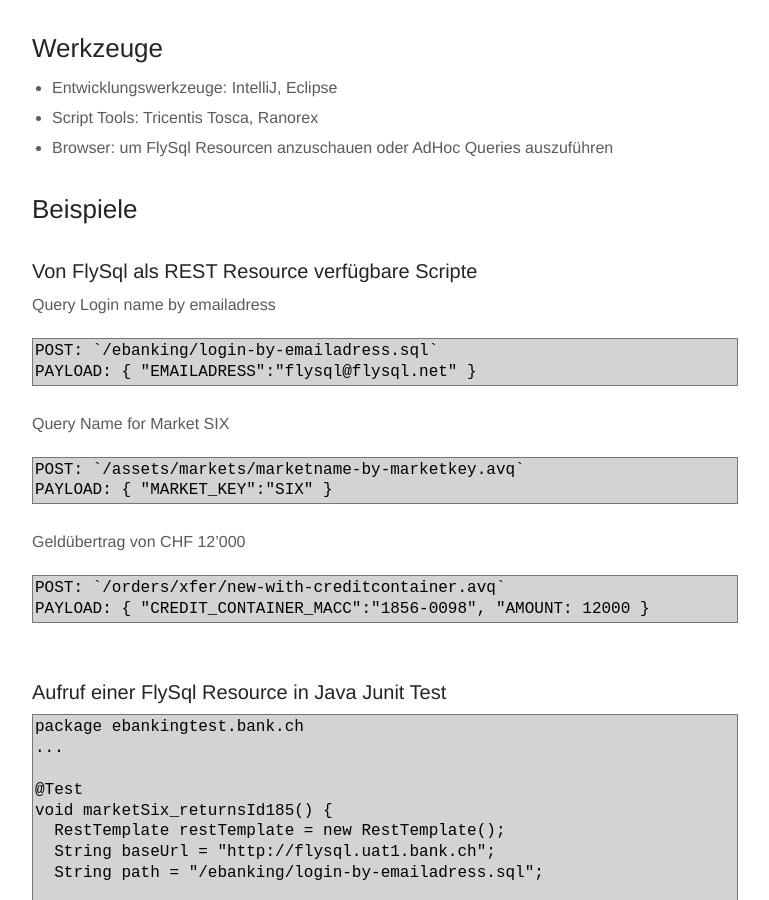
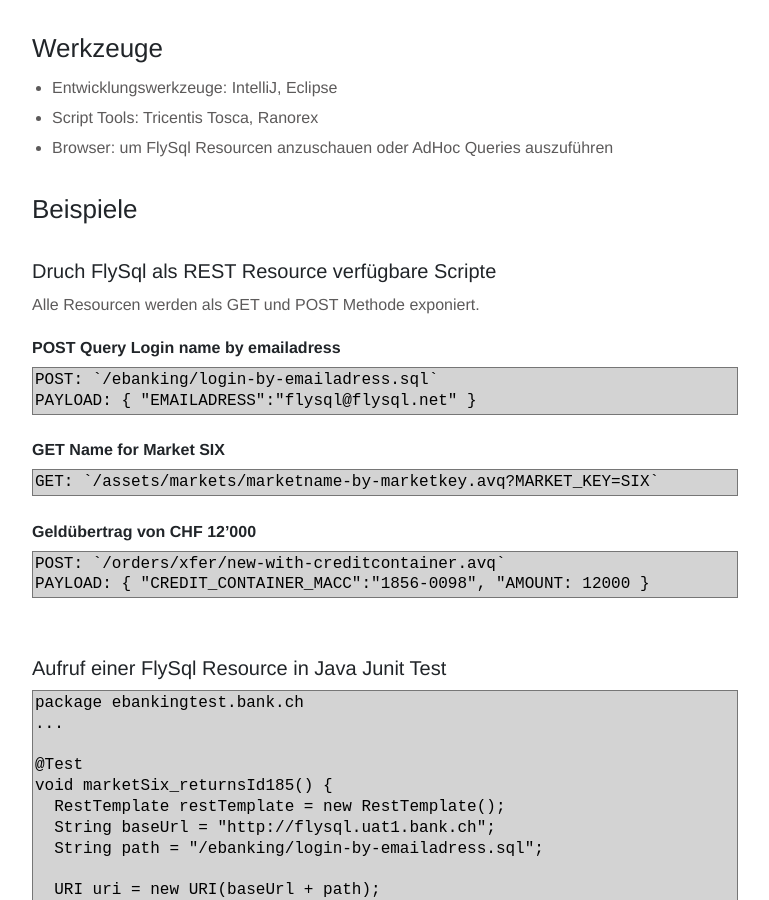
Before and after one commit to flysql/flysql.github.io, a Jekyll site: the page built from _services/testautomatisation.md, in a window 1280 px wide and 900 px high, scrolled down 633 px. Shown: the whole window, without its empty margins (143-912 px from the left). Built offline with Jekyll 4.4.1, drawn with Linux system fonts in a browser that asks for light colours.

Commit message:
GET and POST für Testautomatisierer

```diff
--- a/_services/testautomatisation.md
+++ b/_services/testautomatisation.md
@@ -13,18 +13,18 @@
 - Browser: um FlySql Resourcen anzuschauen oder AdHoc Queries auszuführen
 
 ## Beispiele
-### Von FlySql als REST Resource verfügbare Scripte
-Query Login name by emailadress
+### Druch FlySql als REST Resource verfügbare Scripte
+Alle Resourcen werden als GET und POST Methode exponiert.
+#### POST Query Login name by emailadress
 <textarea class="textarea-sql mb-2" rows="2" cols="70" id="post1" >
 POST: `/ebanking/login-by-emailadress.sql`
 PAYLOAD: { "EMAILADRESS":"flysql@flysql.net" }
 </textarea>
-Query Name for Market SIX
-<textarea class="textarea-sql mb-2" rows="2" cols="70" id="post1" >
-POST: `/assets/markets/marketname-by-marketkey.avq`
-PAYLOAD: { "MARKET_KEY":"SIX" }
+#### GET Name for Market SIX
+<textarea class="textarea-sql mb-2" rows="1" cols="70" id="post1" >
+GET: `/assets/markets/marketname-by-marketkey.avq?MARKET_KEY=SIX`
 </textarea>
-Geldübertrag von CHF 12'000
+#### Geldübertrag von CHF 12'000
 <textarea class="textarea-sql mb-2" rows="2" cols="70" id="post1" >
 POST: `/orders/xfer/new-with-creditcontainer.avq`
 PAYLOAD: { "CREDIT_CONTAINER_MACC":"1856-0098", "AMOUNT: 12000 }
```
Also changed, not shown: _layouts/integration.html (+13 -1 lines).
